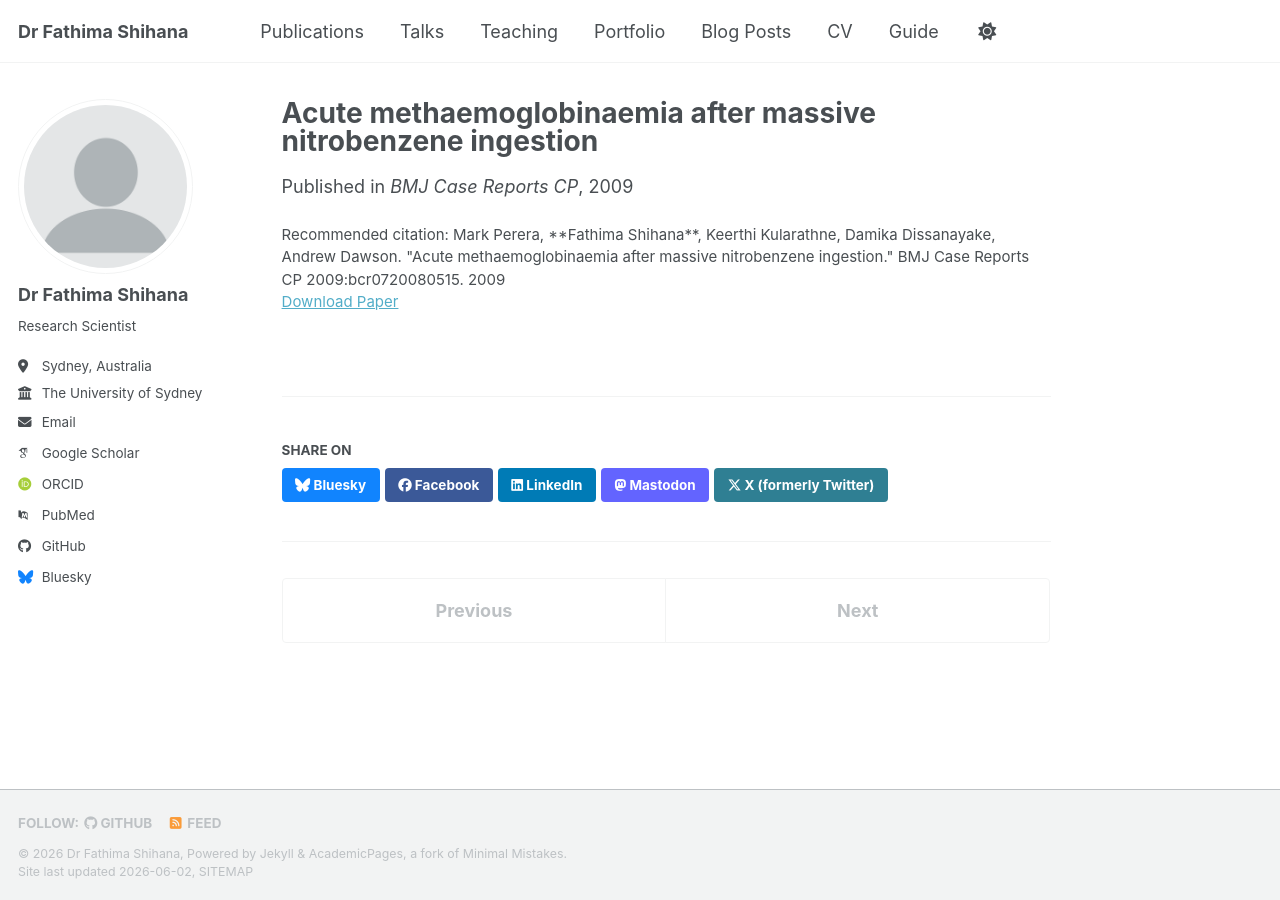
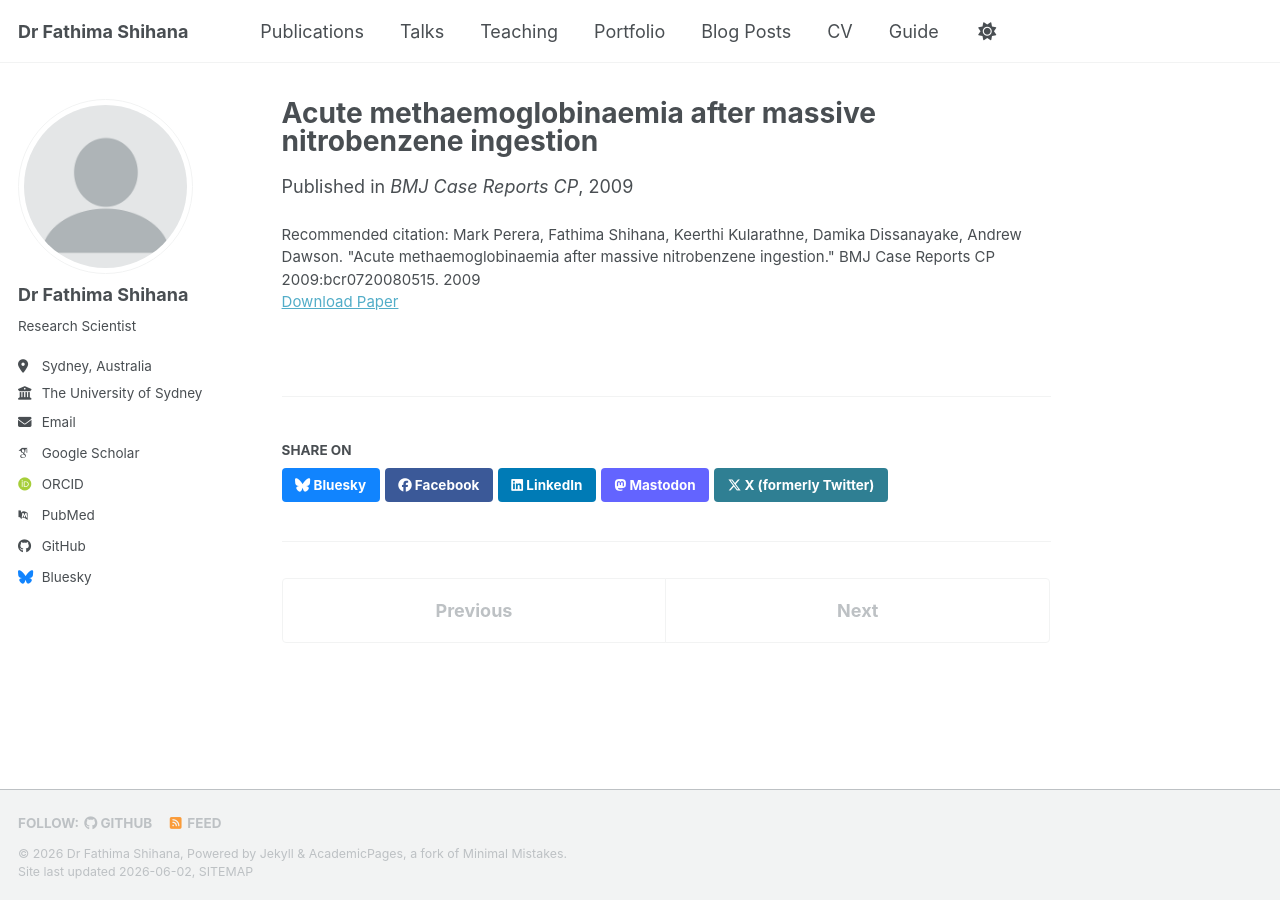
Before and after one commit to fathimashihana/fathimashihana.github.io, a Jekyll site: the page built from _publications/2009-acute-methaemoglobinaemia-after-massive-nitrobenzene-ingestion.md, in a window 1280 px wide. Built offline with Jekyll 4.4.1, drawn with Linux system fonts in a browser that asks for light colours; some web fonts are replaced; a script bundle is joined from its source files by our own code; library files that are not in the unit come from our copies.

```diff
--- a/_publications/2009-acute-methaemoglobinaemia-after-massive-nitrobenzene-ingestion.md
+++ b/_publications/2009-acute-methaemoglobinaemia-after-massive-nitrobenzene-ingestion.md
@@ -8,5 +8,5 @@ venue: "BMJ Case Reports CP"
 paperurl: ""
 pdfurl: "/files/acute-methaemoglobinaemia-after-massive-nitrobenzene-ingestion.pdf"
 pubmedurl: "https://pubmed.ncbi.nlm.nih.gov/?term=Acute+methaemoglobinaemia+after+massive+nitrobenzene+ingestion"
-citation: "Mark Perera, **Fathima Shihana**, Keerthi Kularathne, Damika Dissanayake, Andrew Dawson. \"Acute methaemoglobinaemia after massive nitrobenzene ingestion.\" BMJ Case Reports CP 2009:bcr0720080515. 2009"
+citation: "Mark Perera, Fathima Shihana, Keerthi Kularathne, Damika Dissanayake, Andrew Dawson. \"Acute methaemoglobinaemia after massive nitrobenzene ingestion.\" BMJ Case Reports CP 2009:bcr0720080515. 2009"
 ---
```
